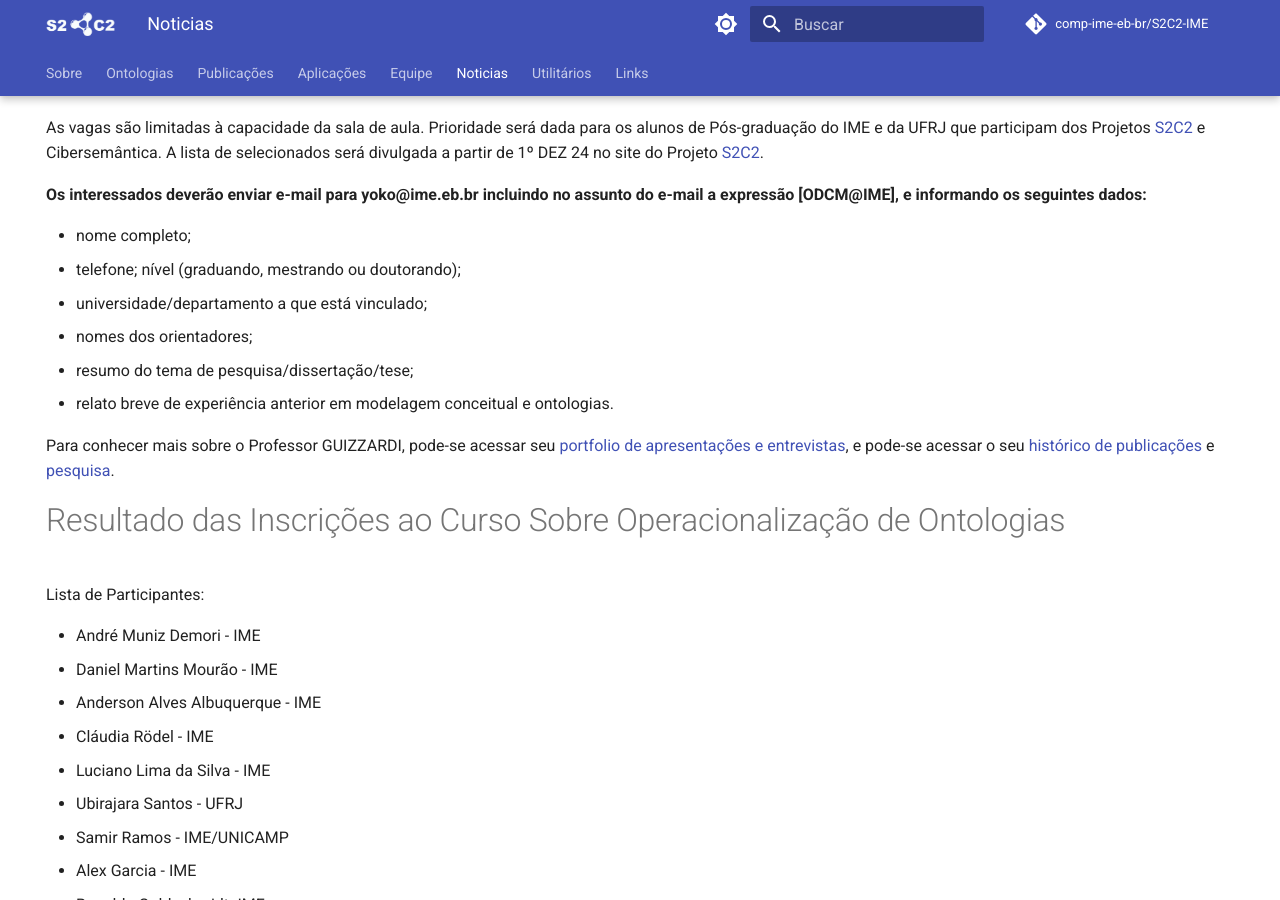
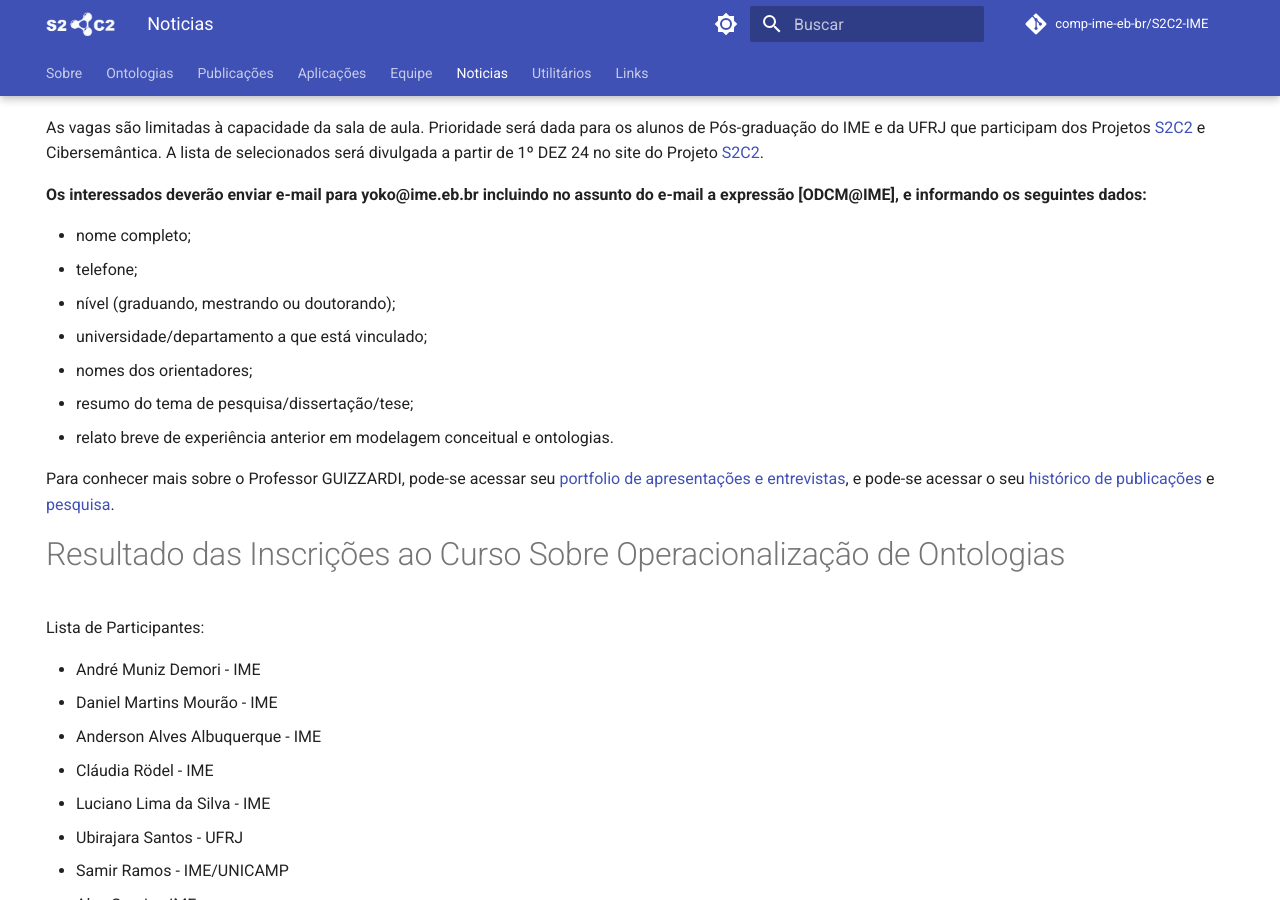
Before and after one commit to comp-ime-eb-br/S2C2-IME, an MkDocs documentation site: the page built from docs/noticia.md, in a window 1280 px wide and 900 px high, scrolled down 468 px. Built offline with MkDocs 1.6.1 and Material for MkDocs 9.7.7, drawn with Linux system fonts in a browser that asks for light colours; comment, search, counter and statistics services are not loaded.

Commit message:
editing ODCM course news

```diff
--- a/docs/noticia.md
+++ b/docs/noticia.md
@@ -17,7 +17,8 @@ As vagas são limitadas à capacidade da sala de aula. Prioridade será dada par
 **Os interessados deverão enviar e-mail para yoko@ime.eb.br incluindo no assunto do e-mail a expressão [ODCM@IME], e informando os seguintes dados:**
 
 - nome completo;
-- telefone; nível (graduando, mestrando ou doutorando);
+- telefone;
+- nível (graduando, mestrando ou doutorando);
 - universidade/departamento a que está vinculado;
 - nomes dos orientadores;
 - resumo do tema de pesquisa/dissertação/tese;
```
